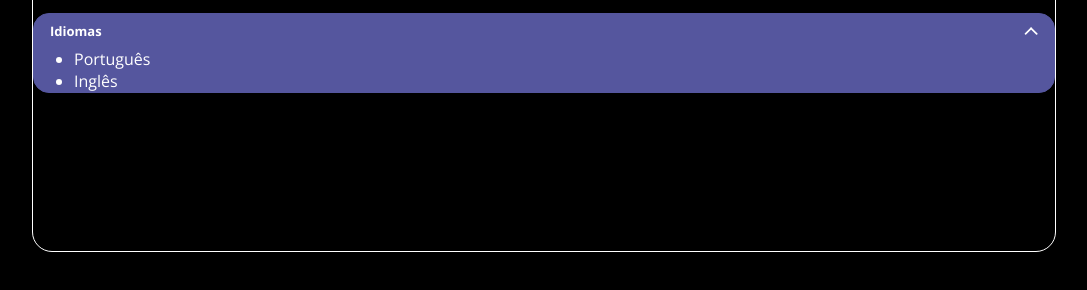
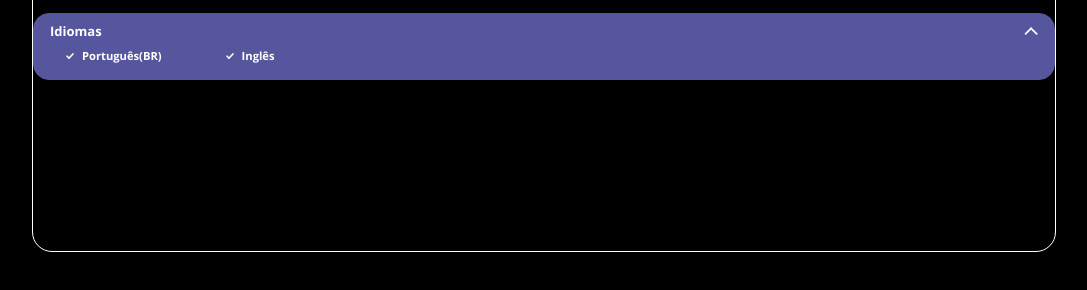
Before and after one commit to dig-ie/portfolio-trilhaJS, a plain HTML site: page index.html in a window 1280 px wide. Both pictures are taken after a click on the button "Idiomas". Shown: the part 212-502 px from the top of the page, without its empty margins (96-1183 px from the left). Drawn offline with nearby package versions, Linux system fonts and the light colour scheme.

Commit message:
languages content section

```diff
--- a/acordeon.css
+++ b/acordeon.css
@@ -34,15 +34,20 @@
     background-repeat: no-repeat;
     background-size: contain;
     background-image: url('./assets/icons/arrow.svg');
+    transition: .25s;
 }
 .acordeon .content {
-    color: #fff;
-    display: none;
+    overflow: hidden;
+    height: 0;
+    opacity: 0;
+    transition: opacity .25s ease-in-out;
 }
 .acordeon.open .trigger::after {
     transform: rotate(180deg)
 }
 .acordeon.open .content {
     display:inline-block;
+    height: auto;
+    opacity: 1 !important;
 
 }
--- a/index.html
+++ b/index.html
@@ -9,6 +9,7 @@
   <link rel="stylesheet" href="./global.css">
   <link rel="stylesheet" href="./index.css">
   <link rel="stylesheet" href="./acordeon.css">
+  <link rel="stylesheet" href="./languages.css">
   <!--Fontes -->
   <link rel="preconnect" href="https://fonts.googleapis.com">
 <link rel="preconnect" href="https://fonts.gstatic.com" crossorigin>
@@ -45,8 +46,8 @@
     <section class="acordeon">
       <button class="trigger">Idiomas</button>
       <div class="content">
-        <ul>
-          <li>Português</li>
+        <ul class="languages">
+          <li>Português(BR)</li>
           <li>Inglês</li>
         </ul>
       </div>
--- /dev/null
+++ b/languages.css
@@ -0,0 +1,28 @@
+.languages {
+    display: flex;
+    flex-direction: row;
+    align-items: center;
+    flex-wrap: wrap;
+    padding: 0;
+    margin: 0;
+    list-style: none;
+}
+
+.languages li {
+    padding: 0 2rem 1rem 1rem;
+    margin-left: 1rem;
+    font-weight: 700;
+    font-size: 0.7rem;
+    color: #fff;
+}
+
+.languages li::before{
+    content:'';
+    display: inline-block;
+    width: 1rem;
+    height: 0.5rem;
+    background-repeat: no-repeat;
+    background-size: contain;
+    background-image: url('./assets/icons/check.svg');
+    transition: .25s;
+}
```
Also changed, not shown: assets/icons/check.svg (added).
